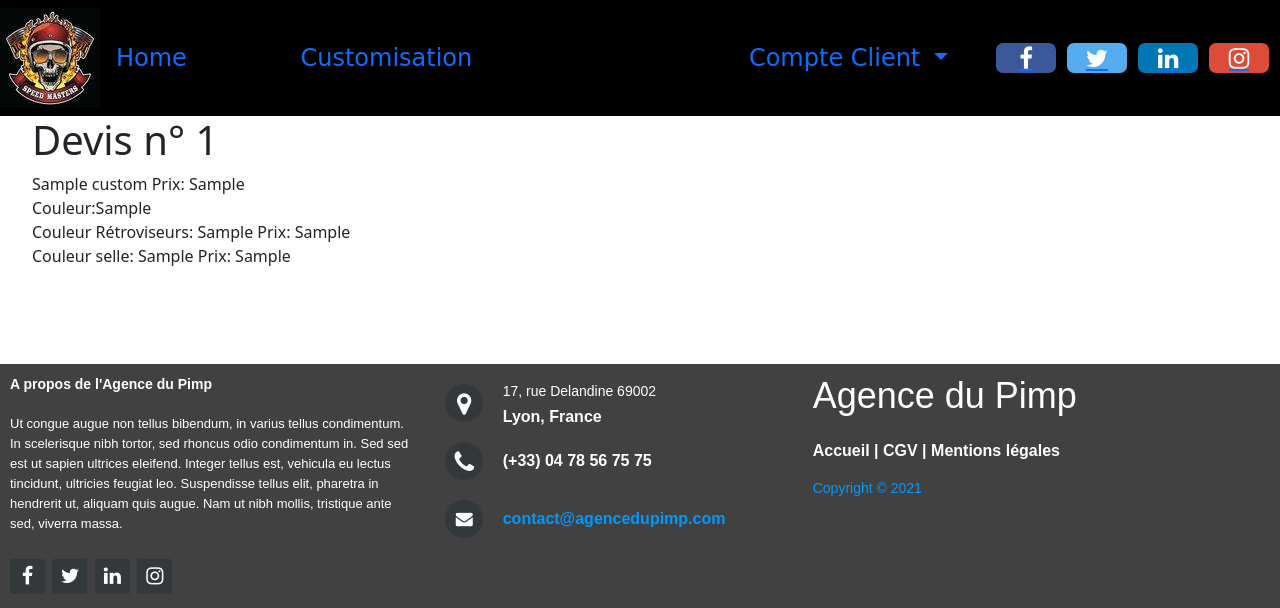
After one commit to furkanKrdmr/Pimp_Agency, a PHP site: template src/View/Custom/showCustom.html.twig in a window 1280 px wide. The commit adds this page. Shown: the top 608 px of the page. Run offline with PHP 8.4, Linux system fonts and the light colour scheme; the template is opened without the code that fills it: most values are stand-ins (such as "Sample title", 1, 10 or a date in 2020); some libraries are stand-ins or nearby versions; some web fonts are replaced.

Commit message:
add files customer + manager and view us21

```diff
--- a/src/Controller/ConnectionController.php
+++ b/src/Controller/ConnectionController.php
@@ -75,6 +75,7 @@ class ConnectionController extends AbstractController
                 $customer['email'],
                 $customer['password']
             );
+            header('Location: /login/login');
             return $this->twig->render(
                 'Connection/registration.html.twig',
                 ['accounts' => $accounts, 'errors' => $errors]
--- a/src/View/Connection/login.html.twig
+++ b/src/View/Connection/login.html.twig
@@ -1,11 +1,10 @@
 {% extends "layout.html.twig" %}
 
 {% block content %}
-	<form action="/Login/signUp" method="POST" class="form-contact">
+	<form action="/Login/signUp" method="POST" class="form-contact text-center d-flex justify-content-center flex-column">
 		<h2 class="text-center">Connexion</h2>
 
 		<p>Pour continuer sur notre site, veuillez vous identifier:</p>
-			<h1>Bonjour {{ session.firstname }}</h1>
 
 		<div class="form-group">
 
--- /dev/null
+++ b/src/View/Custom/showCustom.html.twig
@@ -0,0 +1,19 @@
+{% extends "layout.html.twig" %}
+{% block content %}
+
+<ul class="d-flex flex-column">
+{% for listCustom in listCustoms %}
+<h1> Devis n° {{ listCustom.model_id }} </h1>
+
+    <li> {{ listCustom.name_moto }} Prix: {{ listCustom.prix_moto }} </li>
+    <li> Couleur:{{listCustom.couleur_moto}}
+    <li> Couleur Rétroviseurs: {{listCustom.couleur_retro}} Prix: {{ listCustom.prix_retro }} </li>
+    <li> Couleur selle: {{listCustom.couleur_selle}} Prix: {{ listCustom.prix_selle }} </li>
+    <br>
+    <br>
+    <br>
+    <br>
+{% endfor %}
+</ul>
+
+{% endblock %}
--- a/src/View/Item/header.html.twig
+++ b/src/View/Item/header.html.twig
@@ -6,7 +6,7 @@
 		<span class="navbar-toggler-icon"></span>
 	</button>
 
-	<div class="  collapse navbar-collapse justify-content-around" id="navbarSupportedContent">
+	<div class="  collapse navbar-collapse justify-content-between" id="navbarSupportedContent">
 
 		<li class="nav-item active">
 			<a class="nav-link" href="/Home/index">Home
@@ -21,7 +21,9 @@
 			<div class="dropdown-menu" aria-labelledby="navbarDropdown"></li>
 		</li>
 		<li class="nav-item">
-			<a class="nav-link" href="/assets/Images/img/constru.jpg">Contacter Nous</a>
+			{% if isConnected > 0 %}
+						<a class="nav-link" href="/Custom/showConfigUser">Mes commandes</a>
+					{% endif %}
 		</li>
 
 		<li class="nav-item dropdown">
```
Also changed, not shown: src/Controller/CustomController.php (+20 -2 lines), src/Model/CustomManager.php (+13 -2 lines), src/View/Custom/custom.html.twig (+3 -7 lines), public/assets/script/script.js.
